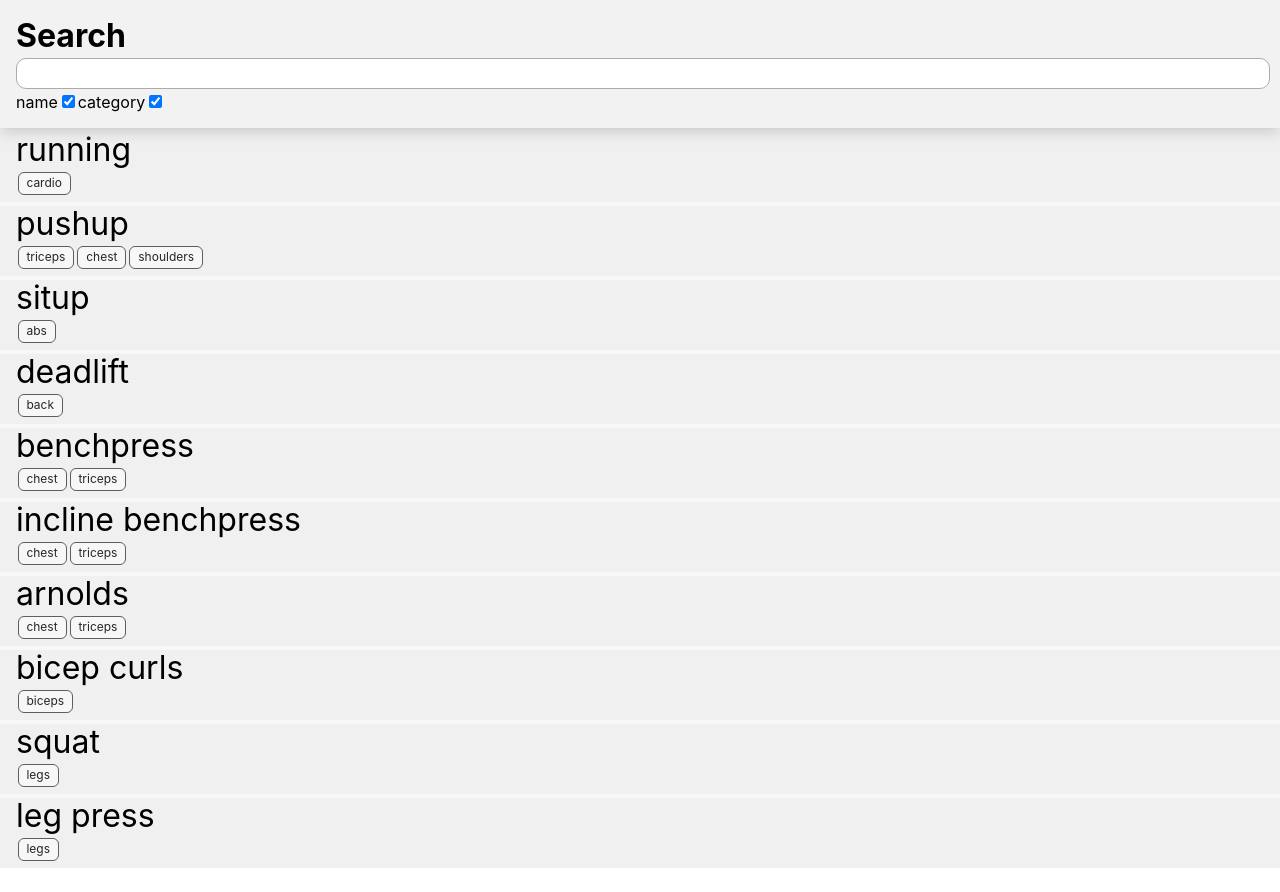
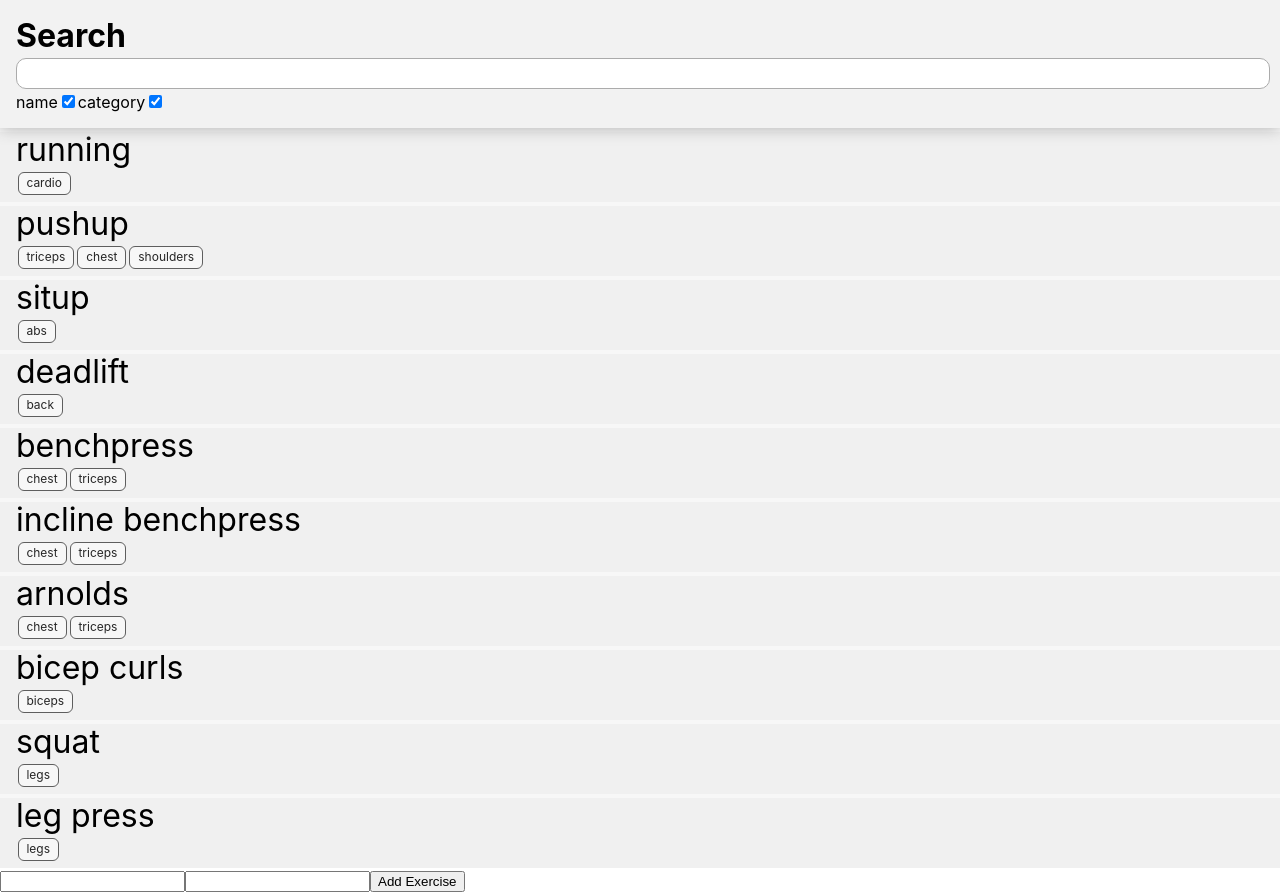
Before and after one commit to MDBoticano/gym-react, a React (Create React App) app: page / in a window 1280 px wide. Before the commit the page ends 868 px from the top, so only its background shows below. Built offline with nearby package versions, Linux system fonts and the light colour scheme; data requests are answered from the project's data file.

Commit message:
Added form to add exercises, works with json-server, but is unstyled

```diff
--- /dev/null
+++ b/src/AddExercise.js
@@ -0,0 +1,17 @@
+import React from 'react'
+
+const AddExercise = ({ submitExercise, nameHandler, formName, categoriesHandler,
+  formCategories }) => {
+
+  return (
+    <div id="AddExercise">
+      <form id="newExerciseForm" onSubmit={submitExercise}>
+        <input type="text" onChange={nameHandler} value={formName}/>
+        <input type="text" onChange={categoriesHandler} value={formCategories}/>
+        <input type="submit" value="Add Exercise"/>
+      </form>
+    </div>
+  )
+}
+
+export default AddExercise
--- a/src/App.js
+++ b/src/App.js
@@ -2,6 +2,7 @@ import React, { useState, useEffect } from 'react'
 import './App.css'
 import Filter from './Filter'
 import Exercises from './Exercises'
+import AddExercise from './AddExercise'
 import exerciseService from './services/exerciseService'
 
 const App = () => {
@@ -12,6 +13,10 @@ const App = () => {
   const [filterTerm, setFilterTerm] = useState('')
   const [filterTypes, setFilterTypes] = useState(defaultFilterTypes)
   const [exerciseList, setExerciseList] = useState([])
+
+  /* From form */
+  const [formName, setFormName] = useState('')
+  const [formCategories, setFormCategories] = useState('')
 
   /* GET: Retreive list of exercises from server */
   useEffect(() => {
@@ -31,7 +36,49 @@ const App = () => {
   }
 
   const chipSetsFilter = (chipName) => {
+    /* Set sort by categories to be true */
+    setFilterTypes({...filterTypes, "category": true})
     setFilterTerm(chipName)
+  }
+
+  const makeId = () => {
+    return exerciseList.length + 1
+  }
+
+  const submitExercise = (event) => {
+    event.preventDefault()
+    console.log('Name:', formName)
+    console.log('Categories:', formCategories)
+
+    const splitCategories = formCategories.split(' ')
+    console.log(splitCategories)
+
+    const exerciseEntry = {
+      name: formName,
+      id: makeId(),
+      category: splitCategories,
+      date: new Date().toISOString()
+    }
+
+    exerciseService
+      .createExercise(exerciseEntry)
+      .then(returnedEntry => {
+        setExerciseList(exerciseList.concat(returnedEntry))
+      })
+      .then(console.log('Successfully added entry'))
+      .catch(error => console.log(error.response.data))
+
+    /* clear */
+    setFormName('')
+    setFormCategories('')
+  }
+
+  const nameHandler = (event) => {
+    setFormName(event.target.value)
+  }
+
+  const categoriesHandler = (event) => {
+    setFormCategories(event.target.value)
   }
 
   return (
@@ -48,6 +95,11 @@ const App = () => {
         exerciseList={exerciseList}
         chipSetsFilter={chipSetsFilter}
       />
+      <AddExercise
+        submitExercise={submitExercise}
+        nameHandler={nameHandler} formName={formName}
+        categoriesHandler={categoriesHandler} formCategories={formCategories}
+      />
     </div>
   )
 }
```
